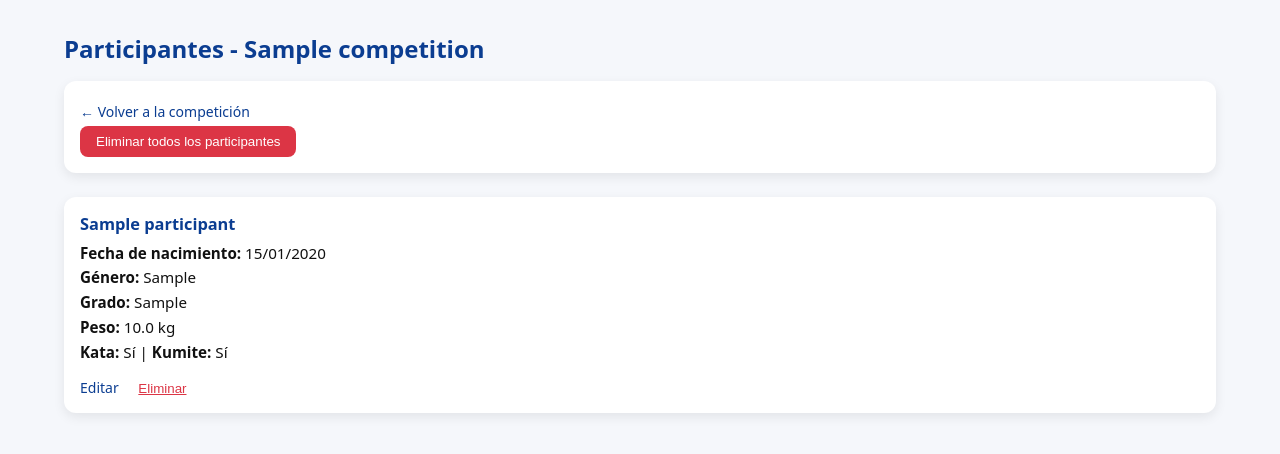
After one commit to ClaudiaVidalOtero/PROYECTOS, a Flask app: page /competition/1/participants in a window 1280 px wide. The commit adds this page. Shown: the top 454 px of the page. Run offline with Flask 3, Linux system fonts and the light colour scheme; tables that the repository leaves empty hold one stand-in row (values such as "Sample post").

Commit message:
fix: repetidos y añadido botón de borrar o editar participantes

```diff
--- a/app.py
+++ b/app.py
@@ -274,6 +274,11 @@ def load_participants_from_excel(file, competition):
                 kata_participation=kata,
                 kumite_participation=kumite,
             )
+            # Check for duplicate by name in this competition
+            existing = Participant.query.filter_by(competition_id=competition.id, name=name).first()
+            if existing:
+                errors.append(f"Fila {idx+2} ({name}): participante ya existe")
+                continue
             participants.append(participant)
 
         except Exception as e:
@@ -772,6 +777,54 @@ def health():
     return "OK", 200
 
 
+@app.route("/competition/<int:comp_id>/participants", methods=["GET"])
+def list_participants(comp_id):
+    competition = Competition.query.get_or_404(comp_id)
+    participants = Participant.query.filter_by(competition_id=comp_id).order_by(Participant.name).all()
+    return render_template("participants.html", competition=competition, participants=participants)
+
+
+@app.route("/participant/<int:part_id>/edit", methods=["GET", "POST"])
+def edit_participant(part_id):
+    participant = Participant.query.get_or_404(part_id)
+    competition = participant.competition
+
+    if request.method == "POST":
+        participant.name = request.form["name"]
+        participant.birthdate = datetime.strptime(request.form["birthdate"], "%Y-%m-%d").date()
+        participant.gender = request.form["gender"]
+        participant.grade = request.form.get("grade") or None
+        participant.weight = float(request.form.get("weight")) if request.form.get("weight") else None
+        participant.kata_participation = "kata" in request.form
+        participant.kumite_participation = "kumite" in request.form
+        db.session.commit()
+        flash("Participante actualizado.")
+        return redirect(url_for("list_participants", comp_id=competition.id))
+
+    return render_template("edit_participant.html", participant=participant, competition=competition)
+
+
+@app.route("/participant/<int:part_id>/delete", methods=["POST"])
+def delete_participant(part_id):
+    participant = Participant.query.get_or_404(part_id)
+    competition = participant.competition
+    db.session.delete(participant)
+    db.session.commit()
+    flash("Participante eliminado.")
+    return redirect(url_for("list_participants", comp_id=competition.id))
+
+
+@app.route("/competition/<int:comp_id>/participants/delete_all", methods=["POST"])
+def delete_all_participants(comp_id):
+    competition = Competition.query.get_or_404(comp_id)
+    participants = Participant.query.filter_by(competition_id=comp_id).all()
+    for participant in participants:
+        db.session.delete(participant)
+    db.session.commit()
+    flash("Todos los participantes han sido eliminados.")
+    return redirect(url_for("list_participants", comp_id=comp_id))
+
+
 if __name__ == "__main__":
     with app.app_context():
         db.create_all()
--- /dev/null
+++ b/templates/participants.html
@@ -0,0 +1,68 @@
+<!doctype html>
+<html lang="es">
+<head>
+  <meta charset="utf-8">
+  <meta name="viewport" content="width=device-width, initial-scale=1.0">
+  <title>Participantes - {{ competition.name }}</title>
+  <style>
+    * { margin: 0; padding: 0; box-sizing: border-box; }
+    body { font-family: system-ui, sans-serif; background: #f5f7fb; color: #111; font-size: 14px; }
+    main { max-width: 1200px; margin: 0 auto; padding: 2rem 1.5rem; }
+    h1 { color: #0b3d91; margin-bottom: 1rem; font-size: 1.5rem; }
+    .header { background: white; padding: 1rem; border-radius: 12px; box-shadow: 0 4px 12px rgba(0,0,0,.08); margin-bottom: 1.5rem; }
+    .header p { margin: 0.3rem 0; }
+    .header a { color: #0b3d91; text-decoration: none; }
+    .header a:hover { text-decoration: underline; }
+    .participants { display: grid; gap: 1rem; }
+    .part-card { background: white; padding: 1rem; border-radius: 12px; box-shadow: 0 4px 12px rgba(0,0,0,.08); }
+    .part-card h3 { color: #0b3d91; margin-bottom: 0.5rem; }
+    .part-card p { margin: 0.3rem 0; font-size: 0.95rem; }
+    .part-card a { color: #0b3d91; text-decoration: none; display: inline-block; margin-top: 0.5rem; }
+    .part-card a:hover { text-decoration: underline; }
+    .actions { margin-top: 0.5rem; }
+    .actions a { margin-right: 1rem; }
+    .empty { text-align: center; padding: 2rem 1rem; color: #888; }
+  </style>
+</head>
+<body>
+  <main>
+    <h1>Participantes - {{ competition.name }}</h1>
+
+    <div class="header">
+      <p><a href="{{ url_for('competition_detail', comp_id=competition.id) }}">← Volver a la competición</a></p>
+      {% if participants %}
+        <form method="post" action="{{ url_for('delete_all_participants', comp_id=competition.id) }}" style="display: inline;" onsubmit="return confirm('¿Estás seguro de que quieres eliminar TODOS los participantes? Esta acción no se puede deshacer.')">
+          <button type="submit" style="background: #dc3545; color: white; padding: 0.5rem 1rem; border: none; border-radius: 8px; cursor: pointer;">Eliminar todos los participantes</button>
+        </form>
+      {% endif %}
+    </div>
+
+    {% if participants %}
+      <div class="participants">
+        {% for participant in participants %}
+          <div class="part-card">
+            <h3>{{ participant.name }}</h3>
+            <p><strong>Fecha de nacimiento:</strong> {{ participant.birthdate.strftime('%d/%m/%Y') }}</p>
+            <p><strong>Género:</strong> {{ participant.gender }}</p>
+            {% if participant.grade %}
+              <p><strong>Grado:</strong> {{ participant.grade }}</p>
+            {% endif %}
+            {% if participant.weight %}
+              <p><strong>Peso:</strong> {{ participant.weight }} kg</p>
+            {% endif %}
+            <p><strong>Kata:</strong> {{ 'Sí' if participant.kata_participation else 'No' }} | <strong>Kumite:</strong> {{ 'Sí' if participant.kumite_participation else 'No' }}</p>
+            <div class="actions">
+              <a href="{{ url_for('edit_participant', part_id=participant.id) }}">Editar</a>
+              <form method="post" action="{{ url_for('delete_participant', part_id=participant.id) }}" style="display: inline;" onsubmit="return confirm('¿Eliminar este participante?')">
+                <button type="submit" style="color: #dc3545; background: none; border: none; cursor: pointer; text-decoration: underline;">Eliminar</button>
+              </form>
+            </div>
+          </div>
+        {% endfor %}
+      </div>
+    {% else %}
+      <div class="empty">No hay participantes cargados.</div>
+    {% endif %}
+  </main>
+</body>
+</html>
```
Also changed, not shown: templates/competition.html (+9 -0 lines), templates/edit_participant.html (added, +72 -0 lines).
